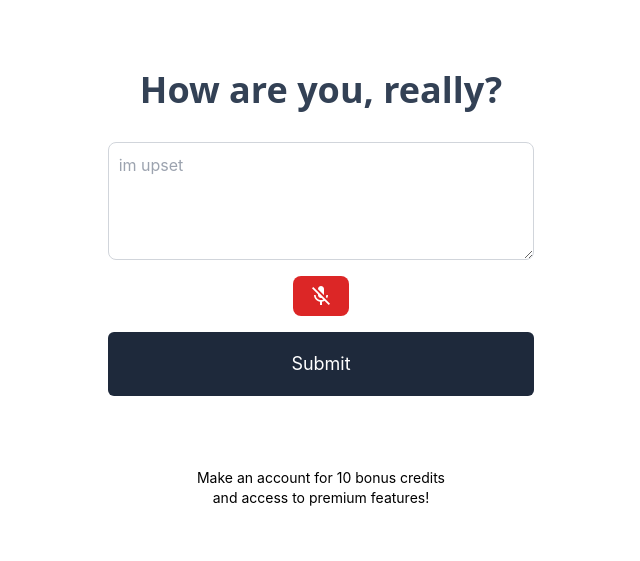
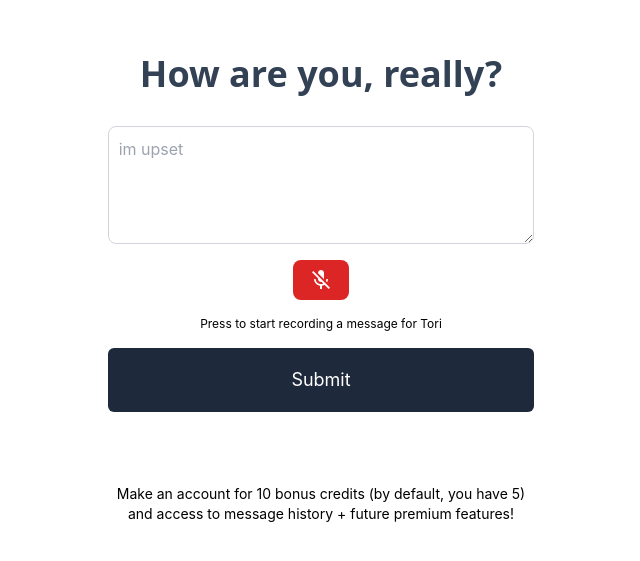
Before and after one commit to aadillpickle/therapy, a React (Create React App) app in the folder frontend/: page / in a window 1280 px wide. Shown: the part 111-672 px from the top of the page, without its empty margins (319-959 px from the left). Built offline with nearby package versions, Linux system fonts and the light colour scheme; no server answers.

Commit message:
copy fixes

```diff
--- a/frontend/src/pages/Main.js
+++ b/frontend/src/pages/Main.js
@@ -132,8 +132,8 @@ function Main() {
           }}
         ></textarea>
       <VoiceRecorderButton
-          onTranscribe={handleTranscription}
-        />
+        onTranscribe={handleTranscription}
+      />
       <button
         className={
           "rounded-md text-lg w-3/4 md:w-1/3 h-16 text-white bg-slate-800 disabled:opacity-50"
@@ -169,7 +169,7 @@ function Main() {
       </>}
       {!userInfo.email && <>
         <GoogleLoginButton />
-        <div className="text-sm font-gilroy text-center">Make an account for 10 bonus credits <br></br> and access to premium features!</div>
+        <div className="text-sm font-gilroy text-center">Make an account for 10 bonus credits (by default, you have 5)<br></br> and access to message history + future premium features!</div>
       </>}
       <Modal
         isOpen={isHistoryModalOpen}
--- a/frontend/src/pages/VoiceRecorderButton.js
+++ b/frontend/src/pages/VoiceRecorderButton.js
@@ -44,6 +44,7 @@ const VoiceRecorderButton = ({ onTranscribe }) => {
   };
 
   return (
+    <>
       <button
         onClick={handleButtonClick}
         className={`flex items-center justify-center text-white px-4 py-2 rounded-lg focus:outline-none transition-colors ${
@@ -54,6 +55,8 @@ const VoiceRecorderButton = ({ onTranscribe }) => {
           {isRecording ? 'mic' : 'mic_off'}
         </span>
       </button>
+      <p className="text-xs text-center">{isRecording ? "Press to stop recording" : "Press to start recording a message for Tori"} </p>
+    </>
   );
 };
 
```
Lines whose indentation alone changed are shown as unchanged.
